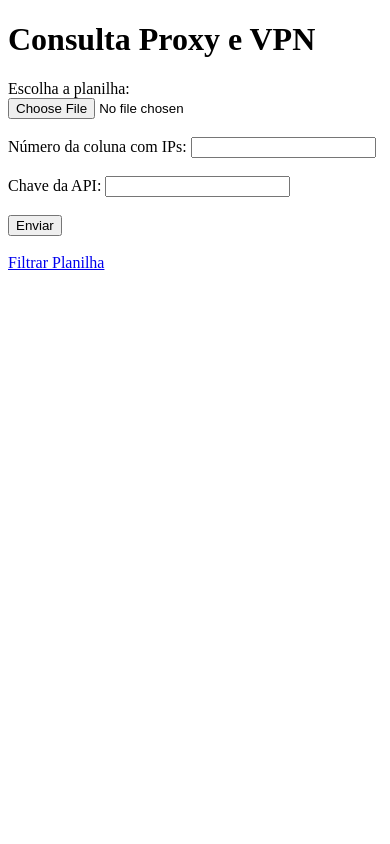
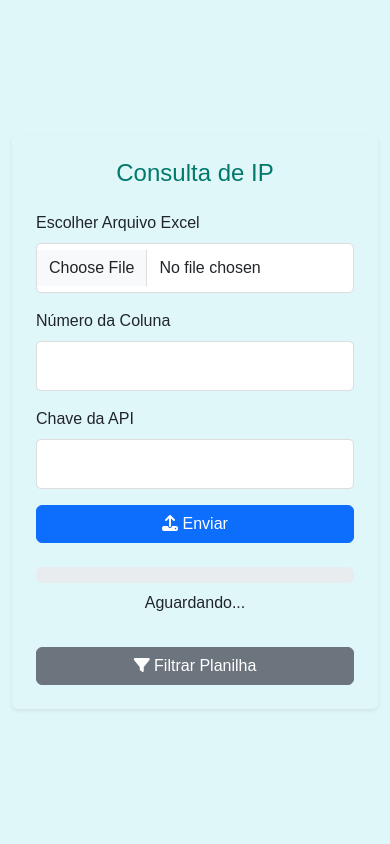
Before and after one commit to AlissonSteen/test_api, a Flask app: page / in a window 390 px wide. Run offline with Flask 3, Linux system fonts and the light colour scheme; some libraries are stand-ins or nearby versions.

Commit message:
upload final

```diff
--- a/app.py
+++ b/app.py
@@ -1,87 +1,77 @@
 import os
-import time
+import pandas as pd
 import requests
-import pandas as pd
-from flask import Flask, render_template, request, send_from_directory, redirect, url_for
+from flask import Flask, request, render_template, send_file, redirect, url_for, send_from_directory
+from flask_socketio import SocketIO
 
 app = Flask(__name__)
+app.config['UPLOAD_FOLDER'] = 'uploads'
+socketio = SocketIO(app)
 
-# Configurações do app
-UPLOAD_FOLDER = 'uploads'  # Diretório para salvar arquivos temporários
-app.config['UPLOAD_FOLDER'] = UPLOAD_FOLDER
-
+# Rota inicial
 @app.route('/', methods=['GET', 'POST'])
 def index():
     if request.method == 'POST':
-        file = request.files['file']  # Arquivo enviado pelo usuário
-        column = int(request.form['column'])  # Número da coluna selecionada (começa de 1)
-        api_key = request.form['api_key']  # Chave da API
+        file = request.files['file']
+        column = int(request.form['column'])
+        api_key = request.form['api_key']
 
-        # Salvar o arquivo no diretório temporário
-        if not os.path.exists(app.config['UPLOAD_FOLDER']):
-            os.makedirs(app.config['UPLOAD_FOLDER'])
-
-        file_path = os.path.join(app.config['UPLOAD_FOLDER'], file.filename)
+        filename = file.filename
+        file_path = os.path.join(app.config['UPLOAD_FOLDER'], filename)
         file.save(file_path)
 
-        # Carregar a planilha preservando o cabeçalho e forçando o uso do openpyxl
-        df = pd.read_excel(file_path, engine='openpyxl')
+        try:
+            df = pd.read_excel(file_path, engine='openpyxl')
+        except Exception as e:
+            return f"Erro ao abrir o arquivo: {e}"
 
-        # Verificar se a coluna é válida
         if column < 1 or column > len(df.columns):
-            return "Número de coluna inválido!"
+            return "Número de coluna inválido."
 
-        # Acessar a coluna selecionada usando o índice (coluna-1)
-        ips = df.iloc[:, column - 1].dropna().tolist()  # Remover valores NaN
+        ips = df.iloc[:, column - 1]
+        results = []
+        max_queries = 1000
 
-        proxy_results = []
-        vpn_results = []
+        for i, ip in enumerate(ips, start=1):
+            if i > max_queries:
+                results.append("Consulta não realizada (limite de 1000 atingido)")
+                continue
 
-        # Consultar cada IP individualmente na API
-        for ip in ips:
+            # Emite progresso a cada IP
+            socketio.emit('progress', {
+                'message': f"Lendo IP {i} de {len(ips)}...",
+                'progress': int((i / len(ips)) * 100)
+            })
+            socketio.sleep(0.1)
+
             try:
-                # Construir URL da API
-                url = f"https://proxycheck.io/v2/{ip}"
-                params = {
-                    "key": api_key,
-                    "vpn": 1,
-                    "risk": 1
-                }
+                response = requests.get(f"https://proxycheck.io/v2/{ip}?key={api_key}&vpn=1&asn=0")
+                result = response.json()
+                proxy_status = result.get(ip, {}).get("proxy", "Não disponível")
+                vpn_status = result.get(ip, {}).get("vpn", "Não disponível")
 
-                # Realizar requisição para a API
-                response = requests.get(url, params=params)
-                response.raise_for_status()
-                data = response.json()
+                if proxy_status == "yes":
+                    vpn_status = "yes"
+                else:
+                    vpn_status = "no"
+            except Exception:
+                proxy_status = "Erro na consulta"
+                vpn_status = "Erro na consulta"
 
-                # Acessar resultado e verificar o valor de "proxy" e "vpn"
-                proxy_status = data.get(ip, {}).get("proxy", "no")  # Default para 'no' se não encontrado
-                vpn_status = data.get(ip, {}).get("vpn", "no")  # Default para 'no' se não encontrado
+            results.append((proxy_status, vpn_status))
 
-                # Se o proxy for 'no', o vpn também é 'no' na maioria dos casos
-                if proxy_status == "no":
-                    vpn_status = "no"
+        df['PROXY'], df['VPN'] = zip(*results)
 
-                # Armazenar os resultados
-                proxy_results.append(proxy_status)
-                vpn_results.append(vpn_status)
+        result_file = os.path.join(app.config['UPLOAD_FOLDER'], 'resultado.xlsx')
+        df.to_excel(result_file, index=False, engine='openpyxl')
 
-            except Exception as e:
-                proxy_results.append("Erro")
-                vpn_results.append("Erro")
+        # Emite o progresso final
+        socketio.emit('progress', {
+            'message': "Processo concluído!",
+            'progress': 100
+        })
 
-            time.sleep(0.5)  # Delay para evitar limite de requisições
-
-        # Adicionar os resultados no DataFrame
-        df['PROXY'] = pd.Series(proxy_results)
-        df['VPN'] = pd.Series(vpn_results)
-
-        # Salvar o arquivo com os resultados
-        output_filename = 'resultado.xlsx'
-        output_path = os.path.join(app.config['UPLOAD_FOLDER'], output_filename)
-        df.to_excel(output_path, index=False)
-
-        # Disponibilizar para download
-        return redirect(url_for('download_file', filename=output_filename))
+        return send_file(result_file, as_attachment=True)
 
     return render_template('index.html')
 
@@ -95,8 +85,8 @@ def filtro():
         file_path = os.path.join(app.config['UPLOAD_FOLDER'], file.filename)
         file.save(file_path)
 
-        # Carregar a planilha com os resultados e forçar o uso do openpyxl
-        df = pd.read_excel(file_path, engine='openpyxl')
+        # Carregar a planilha com os resultados
+        df = pd.read_excel(file_path)
 
         # Filtrar os dados onde "PROXY" e "VPN" são "yes"
         filtered_df = df[(df['PROXY'] == 'yes') & (df['VPN'] == 'yes')]
@@ -111,10 +101,13 @@ def filtro():
 
     return render_template('filtro.html')
 
+
 @app.route('/download/<filename>')
 def download_file(filename):
     # Retornar o arquivo para o download
     return send_from_directory(app.config['UPLOAD_FOLDER'], filename, as_attachment=True)
 
+
+# Rodar o app
 if __name__ == '__main__':
-    app.run(debug=True)
+    socketio.run(app, debug=True)
--- a/requirements.txt
+++ b/requirements.txt
@@ -1,4 +1,6 @@
 Flask
+Flask-SocketIO
+eventlet
 pandas
 openpyxl
 requests
--- /dev/null
+++ b/static/css/style.css
@@ -0,0 +1,83 @@
+/* Estilo geral para a página */
+body {
+    background-color: #e0f7fa; /* Fundo azul claro */
+    display: flex;
+    justify-content: center; /* Centraliza horizontalmente */
+    align-items: center; /* Centraliza verticalmente */
+    height: 100vh; /* Altura total da tela */
+    margin: 0;
+    font-family: Arial, sans-serif; /* Definindo uma fonte mais amigável */
+    flex-direction: column; /* Garante que o conteúdo será centralizado também no eixo vertical */
+}
+
+/* Div centralizada, compacta e com sombra projetada para a direita inferior */
+.card {
+    background-color: #ffffff; /* Fundo branco para os formulários */
+    padding: 2rem; /* Espaçamento interno */
+    border-radius: 1rem; /* Bordas arredondadas */
+    border: 1px solid #dee2e6; /* Borda clara */
+    box-shadow: 0px 4px 10px rgba(0, 0, 0, 0.1); /* Sombra suave */
+    width: 100%;
+    max-width: 450px; /* Largura máxima ajustada */
+    box-sizing: border-box;
+    margin: 0 20px; /* Margem nas laterais */
+    display: flex;
+    flex-direction: column; /* Garante que os elementos dentro da div sejam dispostos em coluna */
+    align-items: center; /* Centraliza os itens horizontalmente dentro da div */
+    justify-content: center; /* Centraliza os itens verticalmente dentro da div */
+}
+
+/* Estilo do título */
+h1 {
+    font-size: 1.75rem; /* Tamanho do título ajustado */
+    margin-bottom: 1.5rem;
+    text-align: center;
+    color: #00796b; /* Cor do título */
+}
+
+/* Estilo para os botões */
+button, .btn-link {
+    font-size: 1rem;
+    padding: 0.75rem;
+    width: 100%; /* Botão ocupa toda a largura */
+    border-radius: 5px;
+    transition: background-color 0.3s ease, transform 0.3s ease; /* Transição suave */
+}
+
+/* Efeitos de hover e active para os botões */
+button:hover, .btn-link:hover {
+    background-color: #004d40; /* Cor mais escura ao passar o mouse */
+    color: white;
+}
+
+button:active, .btn-link:active {
+    transform: scale(0.98); /* Leve redução no tamanho ao clicar */
+}
+
+/* Ajuste para os campos do formulário */
+form div {
+    margin-bottom: 1rem;
+}
+
+input[type="file"], input[type="number"], input[type="text"] {
+    width: 100%;
+    padding: 0.75rem; /* Aumenta o padding para maior conforto visual */
+    border-radius: 5px; /* Bordas arredondadas para os campos */
+    border: 1px solid #ddd; /* Borda mais suave */
+}
+
+input[type="file"]:focus, input[type="number"]:focus, input[type="text"]:focus {
+    border-color: #00796b; /* Cor da borda ao focar */
+    outline: none; /* Remove o outline padrão */
+}
+
+/* Responsividade - ajuste para dispositivos móveis */
+@media (max-width: 576px) {
+    .card {
+        margin: 0 15px;  /* Adiciona uma margem de 15px nas laterais */
+    }
+
+    h1 {
+        font-size: 1.5rem; /* Ajuste do tamanho do título para telas menores */
+    }
+}
--- a/templates/index.html
+++ b/templates/index.html
@@ -1,25 +1,62 @@
 <!DOCTYPE html>
-<html lang="pt-br">
+<html lang="pt-BR">
 <head>
     <meta charset="UTF-8">
     <meta name="viewport" content="width=device-width, initial-scale=1.0">
-    <title>Consulta Proxy/VPN</title>
+    <title>Consulta de IP</title>
+    <link href="https://cdn.jsdelivr.net/npm/bootstrap@5.3.0-alpha1/dist/css/bootstrap.min.css" rel="stylesheet" />
+    <link rel="stylesheet" href="{{ url_for('static', filename='css/style.css') }}">
+    <link rel="icon" href="https://cdn.icons8.com/color/48/000000/upload.png"> <!-- Ícone de upload -->
+    <script src="https://kit.fontawesome.com/a076d05399.js"></script> <!-- Ícones FontAwesome -->
 </head>
 <body>
-    <h1>Consulta Proxy e VPN</h1>
-    <form action="/" method="post" enctype="multipart/form-data">
-        <label for="file">Escolha a planilha:</label>
-        <input type="file" name="file" required><br><br>
+    <div class="container">
+        <!-- Div externa para centralização -->
+        <div class="form-container shadow-sm p-4 rounded">
+            <h1 class="text-center">Consulta de IP</h1>
+            <form action="/" method="POST" enctype="multipart/form-data">
+                <div class="mb-3">
+                    <label for="file" class="form-label">Escolher Arquivo Excel</label>
+                    <input type="file" name="file" id="file" class="form-control" required>
+                </div>
+                <div class="mb-3">
+                    <label for="column" class="form-label">Número da Coluna</label>
+                    <input type="number" name="column" id="column" class="form-control" required>
+                </div>
+                <div class="mb-3">
+                    <label for="api_key" class="form-label">Chave da API</label>
+                    <input type="text" name="api_key" id="api_key" class="form-control" required>
+                </div>
+                <button type="submit" class="btn btn-primary w-100">
+                    <i class="fas fa-upload"></i> Enviar
+                </button>
+            </form>
 
-        <label for="column">Número da coluna com IPs:</label>
-        <input type="number" name="column" required><br><br>
+            <!-- Barra de Progresso -->
+            <div class="progress mt-4" id="progress-container">
+                <div class="progress-bar" id="progress-bar" style="width: 0%;"></div>
+            </div>
+            <p class="text-center mt-2" id="progress-message">Aguardando...</p>
 
-        <label for="api_key">Chave da API:</label>
-        <input type="text" name="api_key" required><br><br>
+            <a href="/filtro" class="btn btn-secondary w-100 mt-3">
+                <i class="fas fa-filter"></i> Filtrar Planilha
+            </a>
+        </div>
+    </div>
 
-        <input type="submit" value="Enviar">
-    </form>
-    <br>
-    <a href="/filtro">Filtrar Planilha</a>
+    <script src="https://cdnjs.cloudflare.com/ajax/libs/socket.io/4.3.2/socket.io.min.js"></script>
+    <script>
+        var socket = io.connect('http://' + document.domain + ':' + location.port);
+
+        socket.on('progress', function(data) {
+            var progress = data.progress;
+            var message = data.message;
+
+            // Exibe a barra de progresso
+            document.getElementById('progress-container').style.display = 'block';
+            document.getElementById('progress-bar').style.width = progress + '%';
+            document.getElementById('progress-message').innerText = message;
+        });
+    </script>
 </body>
 </html>
```
Also changed, not shown: templates/filtro.html (+16 -7 lines).
